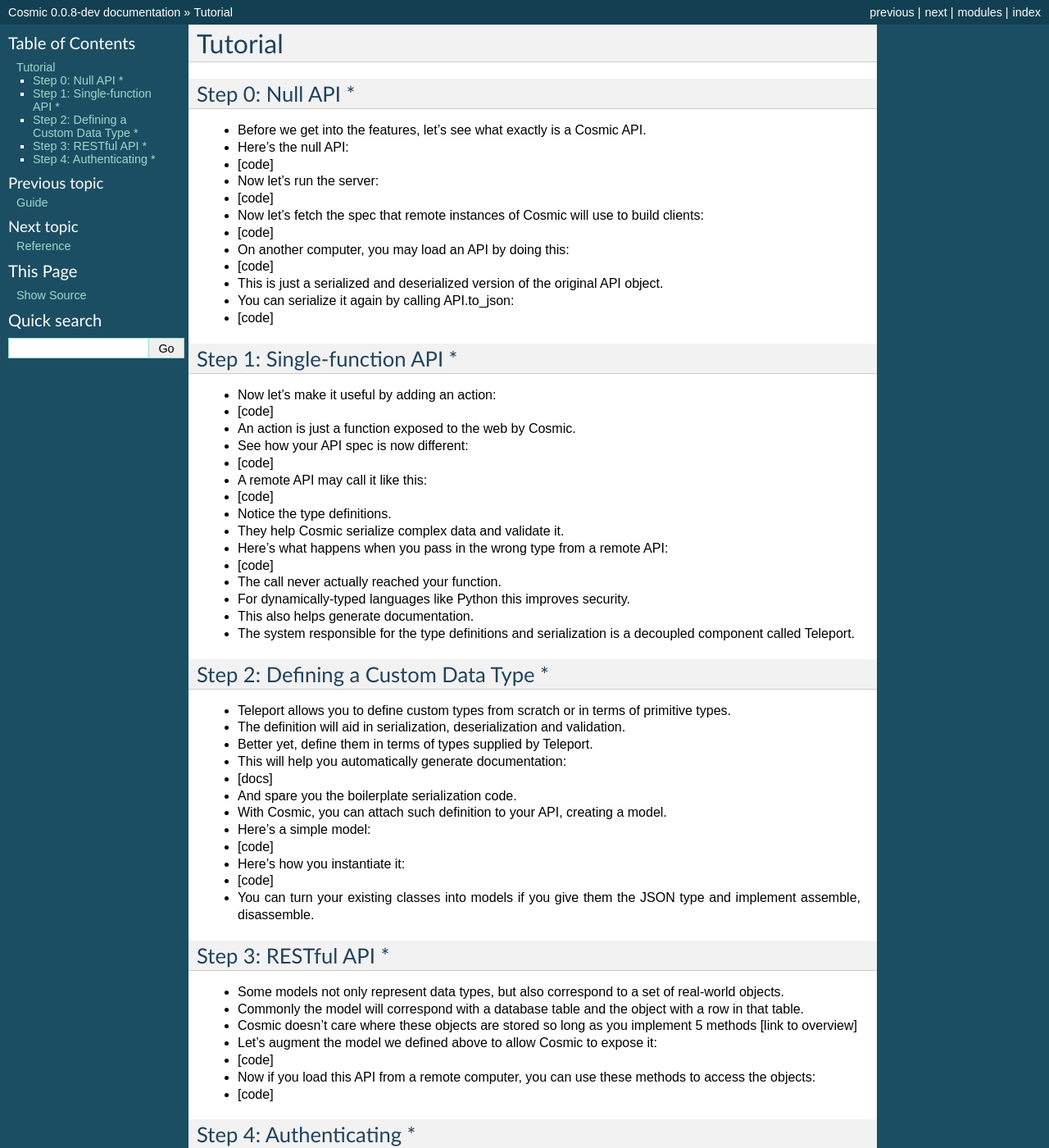
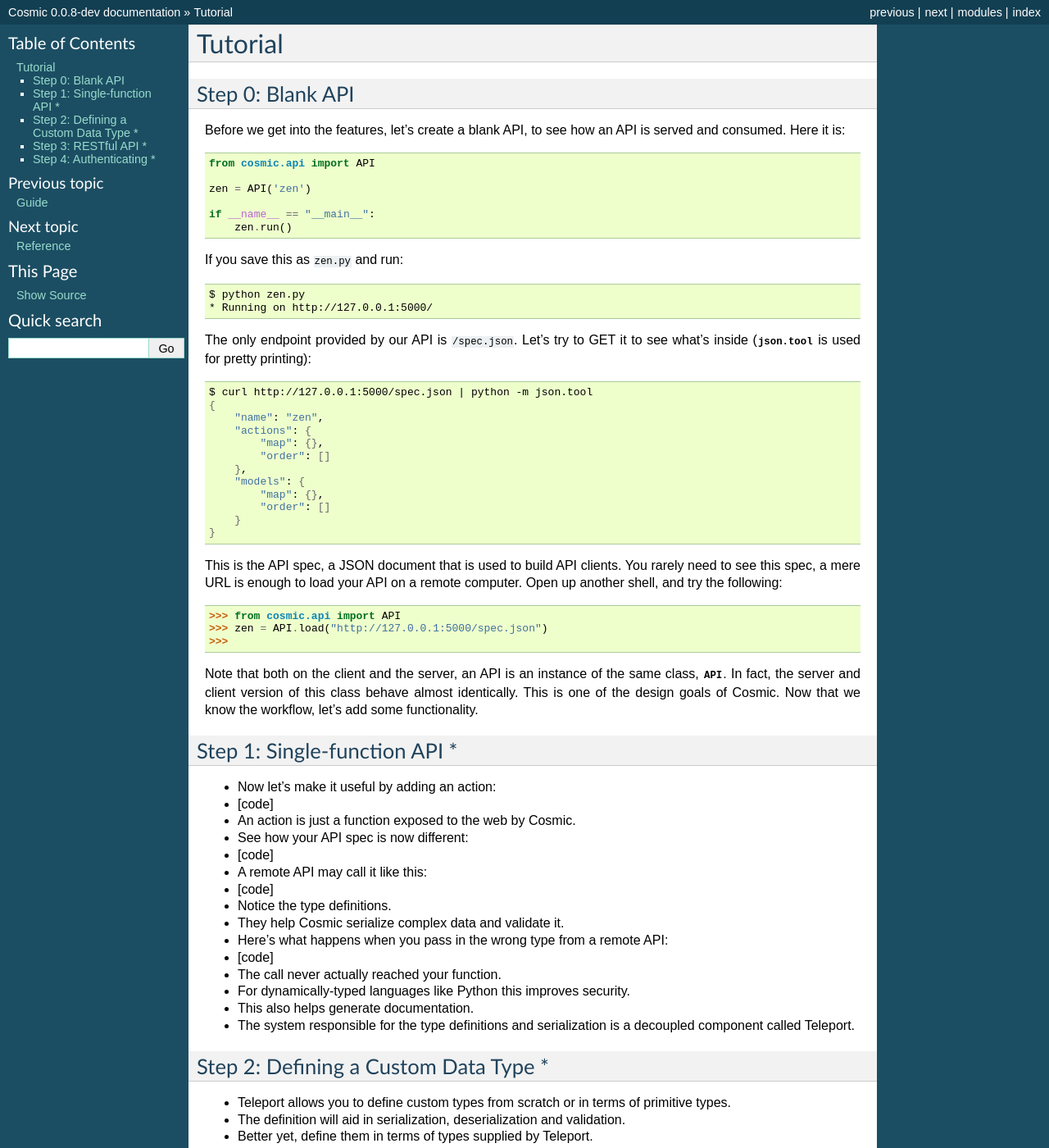
Before and after one commit to cosmic-api/cosmic.py, a Sphinx documentation site: the page built from docs/source/tutorial.rst, in a window 1280 px wide and 1400 px high. Shown: the whole window at 82% size. Built offline with Sphinx 7.4.7, drawn with Linux system fonts in a browser that asks for light colours.

Commit message:
Expand Step 0 of tutorial

```diff
--- a/docs/source/tutorial.rst
+++ b/docs/source/tutorial.rst
@@ -1,21 +1,56 @@
 Tutorial
 ========
 
-Step 0: Null API *
-------------------
+Step 0: Blank API
+-----------------
 
-* Before we get into the features, let's see what exactly is a Cosmic API.
-* Here's the null API:
-* [code]
-* Now let's run the server:
-* [code]
-* Now let's fetch the spec that remote instances of Cosmic will use to build clients:
-* [code]
-* On another computer, you may load an API by doing this:
-* [code]
-* This is just a serialized and deserialized version of the original API object.
-* You can serialize it again by calling API.to_json:
-* [code]
+Before we get into the features, let's create a blank API, to see how an API
+is served and consumed. Here it is::
+
+    from cosmic.api import API
+
+    zen = API('zen')
+
+    if __name__ == "__main__":
+        zen.run()
+
+If you save this as ``zen.py`` and run:
+
+.. code:: bash
+
+    $ python zen.py
+    * Running on http://127.0.0.1:5000/
+
+The only endpoint provided by our API is ``/spec.json``. Let's try to GET it
+to see what's inside (:mod:`json.tool` is used for pretty printing):
+
+.. code:: bash
+
+    $ curl http://127.0.0.1:5000/spec.json | python -m json.tool
+    {
+        "name": "zen",
+        "actions": {
+            "map": {},
+            "order": []
+        },
+        "models": {
+            "map": {},
+            "order": []
+        }
+    }
+
+This is the API spec, a JSON document that is used to build API clients. You
+rarely need to see this spec, a mere URL is enough to load your API on a
+remote computer. Open up another shell, and try the following::
+
+    >>> from cosmic.api import API
+    >>> zen = API.load("http://127.0.0.1:5000/spec.json")
+    >>>
+
+Note that both on the client and the server, an API is an instance of the same
+class, :class:`~cosmic.api.API`. In fact, the server and client version of
+this class behave almost identically. This is one of the design goals of
+Cosmic. Now that we know the workflow, let's add some functionality.
 
 Step 1: Single-function API *
 -----------------------------
```
